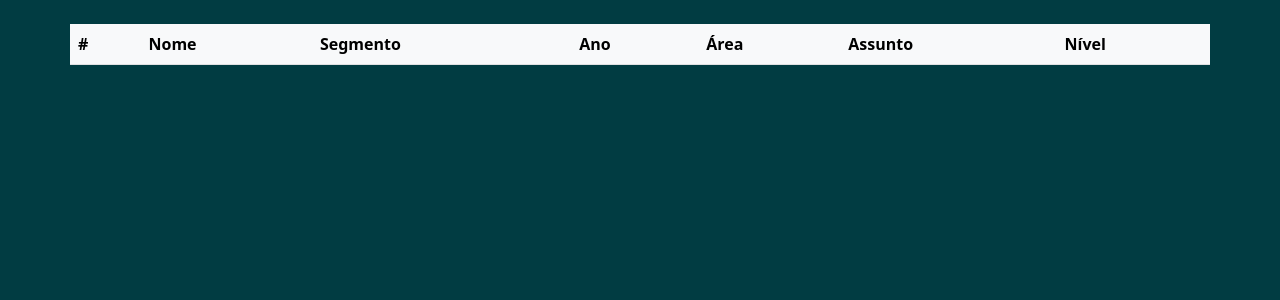
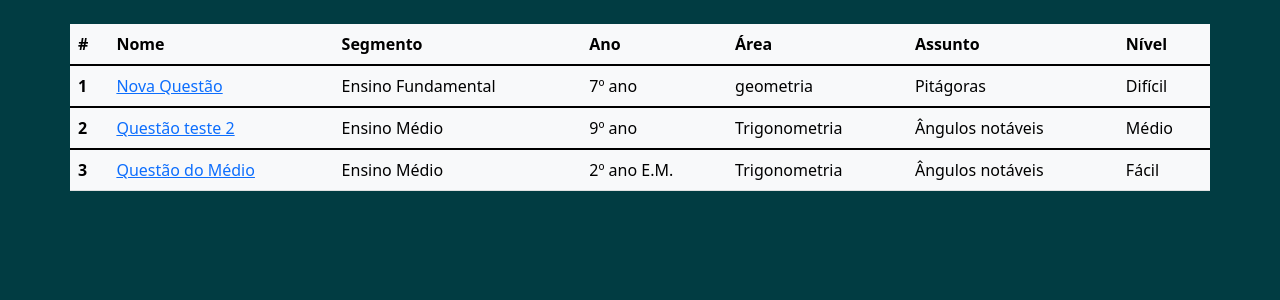
Before and after one commit to devayache/BancoQuestoes, a Django app: page /banco/tabela/ in a window 1280 px wide. Shown: the part 56-356 px from the top of the page. Run offline with Django 4.2, Linux system fonts and the light colour scheme; data comes from the database, SQL or seed files in the repository; both versions use the stored data as it was after the commit; lists and menus that the app fills with data are empty.

Commit message:
Tabela feita

```diff
--- a/banco/models.py
+++ b/banco/models.py
@@ -24,3 +24,7 @@ class Questoes(models.Model):
     assunto = models.CharField(max_length=100)
     area = models.CharField(max_length=100)
     texto = models.TextField(max_length=1000)
+
+
+    def __str__(self) -> str:
+        return self.nome
--- a/banco/templates/tabela.html
+++ b/banco/templates/tabela.html
@@ -23,27 +23,47 @@
                     </tr>
                 </thead>
                 <tbody>
-                {% for questao in questoes %}
+                {% for questao in questao %}
                     <tr>
                         <th scope="row">{{questao.id}}</th>
-                        <td>{{db.nome}}</td>
-                        <td>{{db.segmento}}</td>
-                        <td>{{db.ano}}</td>
-                        <td>{{db.area}}</td>
-                        <td>{{db.assunto}}</td>
-                        <td>{{db.nivel}}</td>
-                    </tr>
-                    <tr>
-                        <th scope="row">2</th>
-                        <td>Jacob</td>
-                        <td>Thornton</td>
-                        <td>@fat</td>
-                    </tr>
-                    <tr>
-                        <th scope="row">3</th>
-                        <td>Larry</td>
-                        <td>the Bird</td>
-                        <td>@twitter</td>
+                        <td>
+                            <a href="">
+                                {{questao.nome}}
+                            </a>
+                        </td>
+
+                        <td>{% if questao.segmento == 'F'%}
+                            Ensino Fundamental
+                        {% else %}
+                            Ensino Médio
+                        {% endif %}
+                        </td>
+                        <td>{% if questao.ano == '1'%}
+                                1º ano E.M.
+                            {% elif questao.ano == '2'%}
+                                2º ano E.M.
+                            {% elif questao.ano == '3'%}
+                                3º ano E.M.
+                            {% elif questao.ano == '6'%}
+                                6º ano
+                            {% elif questao.ano == '7'%}
+                                7º ano
+                            {% elif questao.ano == '8'%}
+                                8º ano
+                            {% elif questao.ano == '9'%}
+                                9º ano
+                            {% endif %}
+                        </td>
+                        <td>{{questao.area}}</td>
+                        <td>{{questao.assunto}}</td>
+                        <td>{% if questao.nivel == 'Fa'%}
+                                Fácil
+                            {% elif questao.nivel == 'Me'%}
+                                Médio
+                            {% else %}
+                                Difícil
+                            {% endif %}
+                        </td>
                     </tr>
                     </tbody>
                 {% endfor %}
--- a/banco/urls.py
+++ b/banco/urls.py
@@ -4,5 +4,5 @@ from . import views
 urlpatterns = [
     path('', views.index, name='index'),
     path('tabela/', views.tabela, name='tabela'),
-    path('cadastrarQuestoes/', views.cadastrarQuestoes, name='cadastrarQuestoes'),
+    path('cadastrar_questoes/', views.cadastrar_questoes, name='cadastrar_questoes'),
 ]
--- a/banco/views.py
+++ b/banco/views.py
@@ -1,11 +1,11 @@
 from django.shortcuts import render, redirect
-from banco.models import Questoes
+from .models import Questoes
 # Create your views here.
 
 def index(request):
     return render(request, 'index.html')
 
-def cadastrarQuestoes(request):
+def cadastrar_questoes(request):
     if request.method == 'GET':
         return render(request,'cadQuestoes.html')
     elif request.method == 'POST':
@@ -15,8 +15,6 @@ def cadastrarQuestoes(request):
         texto = request.POST.get('texto')
         return render(request,'cadQuestoes.html')
 
-
 def tabela(request):
-    if request.method == 'GET':
-        questao = Questoes.objects.all()
-        return render(request, 'tabela.html', {'questao': questao})
+    questao = Questoes.objects.all()
+    return render(request, 'tabela.html', {'questao':questao})
```
Also changed, not shown: db.sqlite3.
